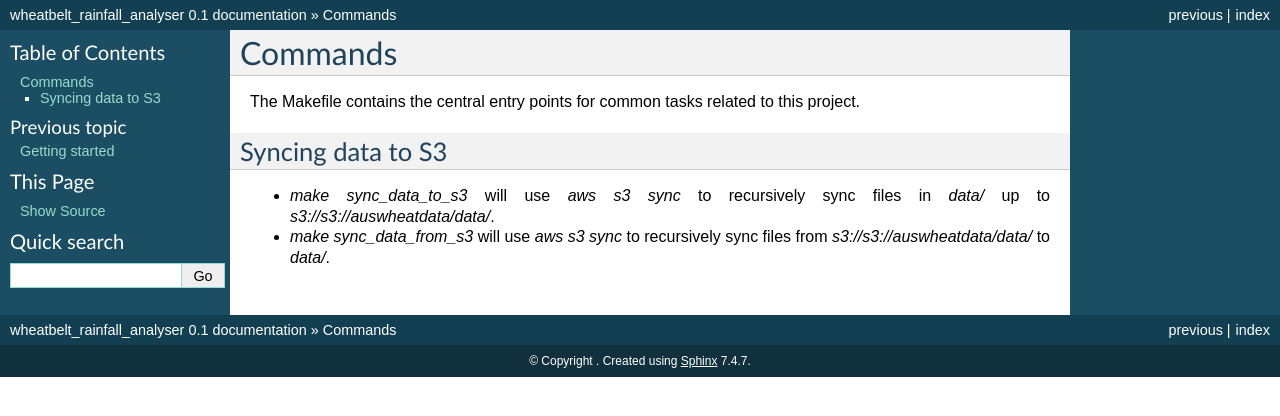
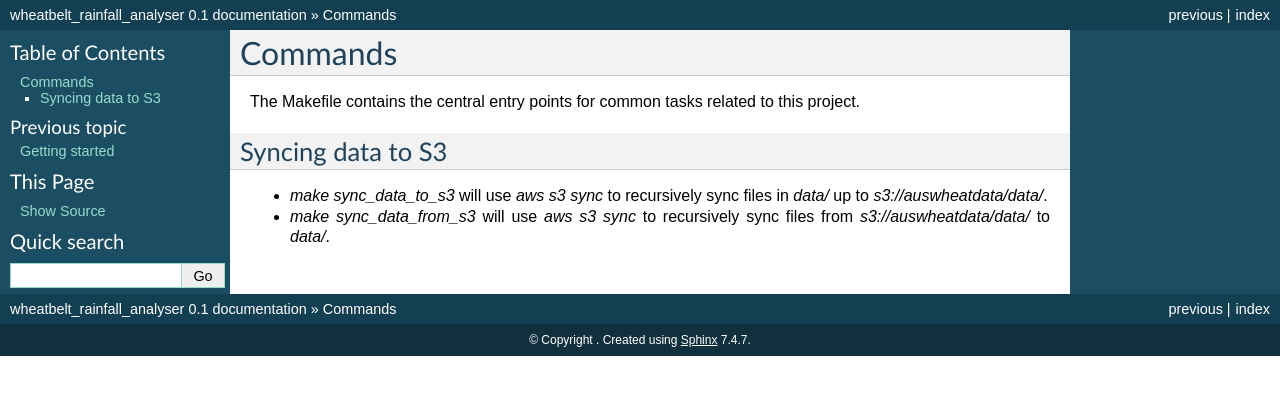
Before and after one commit to rodbaker/wheatbelt_rainfall_analyser, a Sphinx documentation site: the page built from docs/commands.rst, in a window 1280 px wide. Shown: the top 416 px of the page. Built offline with Sphinx 7.4.7, drawn with Linux system fonts in a browser that asks for light colours.

```diff
--- a/docs/commands.rst
+++ b/docs/commands.rst
@@ -6,5 +6,5 @@ The Makefile contains the central entry points for common tasks related to this
 Syncing data to S3
 ^^^^^^^^^^^^^^^^^^
 
-* `make sync_data_to_s3` will use `aws s3 sync` to recursively sync files in `data/` up to `s3://s3://auswheatdata/data/`.
-* `make sync_data_from_s3` will use `aws s3 sync` to recursively sync files from `s3://s3://auswheatdata/data/` to `data/`.
+* `make sync_data_to_s3` will use `aws s3 sync` to recursively sync files in `data/` up to `s3://auswheatdata/data/`.
+* `make sync_data_from_s3` will use `aws s3 sync` to recursively sync files from `s3://auswheatdata/data/` to `data/`.
```
